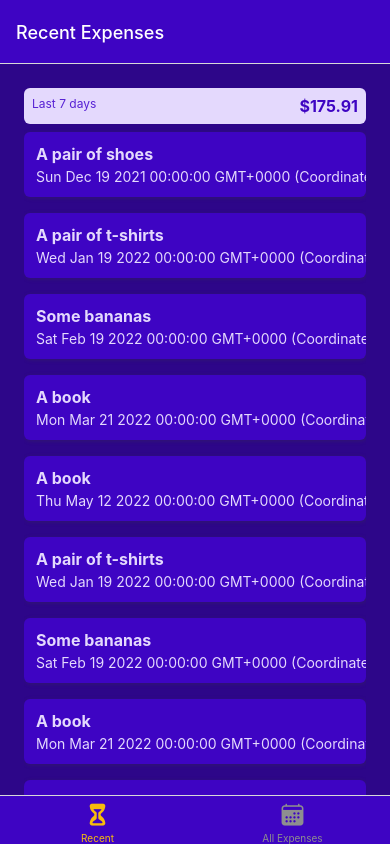
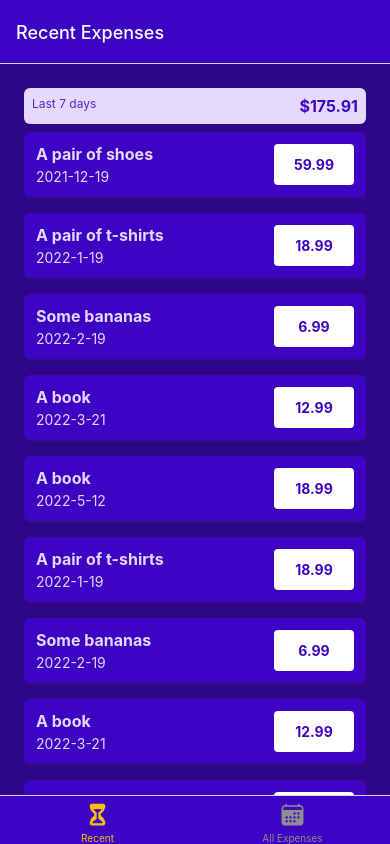
Before and after one commit to ArtyomZayarny/RN-expense-tracker, a React Native app: screen /RecentExpenses in a window 390 px wide. Built offline with nearby package versions, Linux system fonts and the light colour scheme.

Commit message:
Added date util

```diff
--- a/components/ExpensesOutput/ExpenseItem.js
+++ b/components/ExpensesOutput/ExpenseItem.js
@@ -1,9 +1,9 @@
 import { View, Text, Pressable, StyleSheet } from 'react-native';
 import React from 'react';
 import { GlobalStyles } from '../../constants/style';
+import { getFormattedDate } from '../../util/date';
 
 export const ExpenseItem = ({ description, date, amount }) => {
-  console.log(description, date, amount);
   return (
     <Pressable>
       <View style={styles.expenseItem}>
@@ -11,10 +11,10 @@
           <Text style={[styles.textBase, styles.description]}>
             {description}
           </Text>
-          <Text style={styles.textBase}>{date.toString()}</Text>
+          <Text style={styles.textBase}>{getFormattedDate(date)}</Text>
         </View>
         <View style={styles.amountContainer}>
-          <Text style={styles.amount}>{amount}</Text>
+          <Text style={styles.amount}>{amount.toFixed(2)}</Text>
         </View>
       </View>
     </Pressable>
@@ -50,6 +50,7 @@
     justifyContent: 'center',
     alignItems: 'center',
     borderRadius: 4,
+    minWidth: 80,
   },
   amount: {
     color: GlobalStyles.color.primary500,
--- /dev/null
+++ b/util/date.js
@@ -0,0 +1,3 @@
+export const getFormattedDate = (date) => {
+  return `${date.getFullYear()}-${date.getMonth() + 1}-${date.getDate()}`;
+};
```
